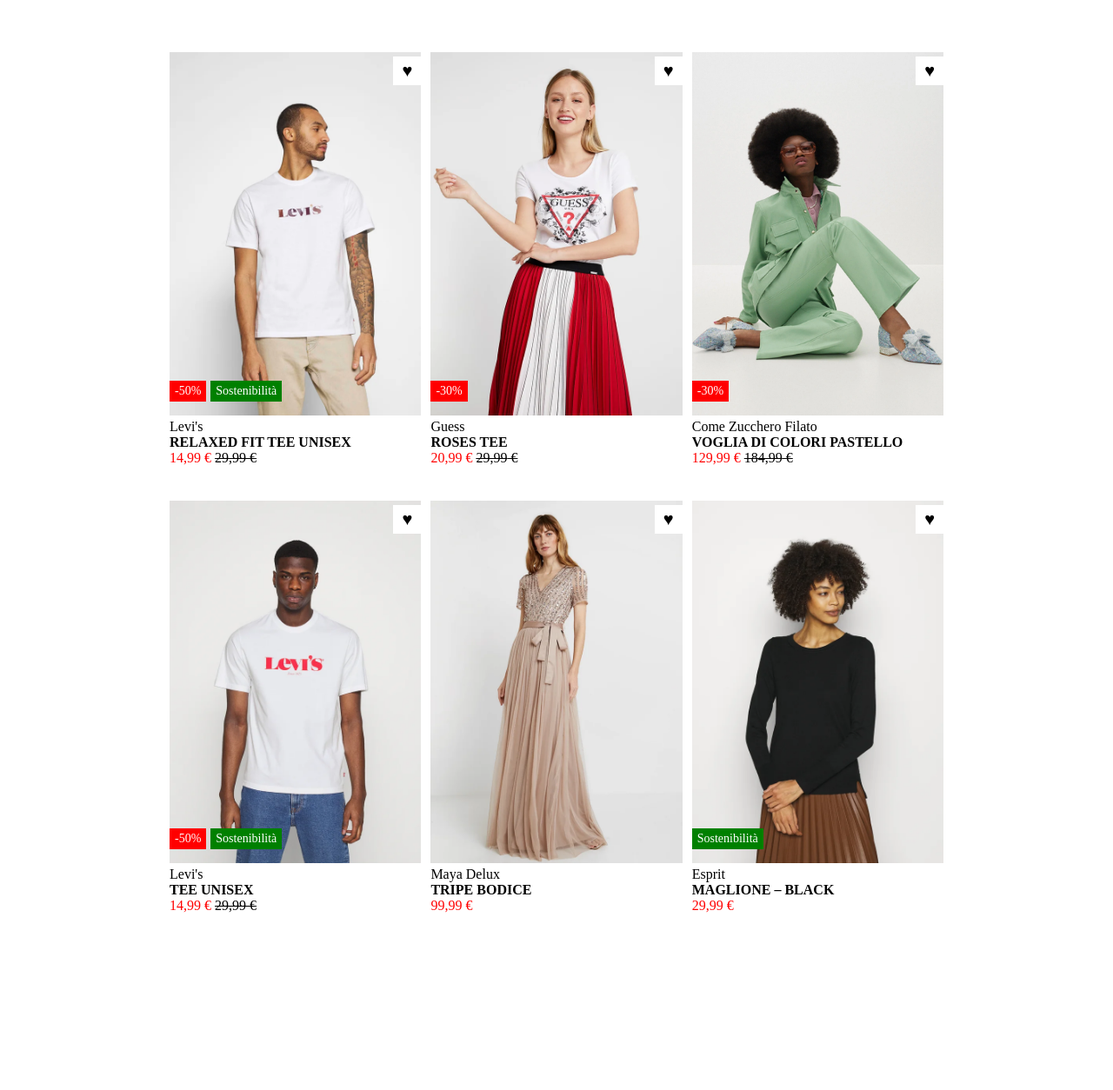
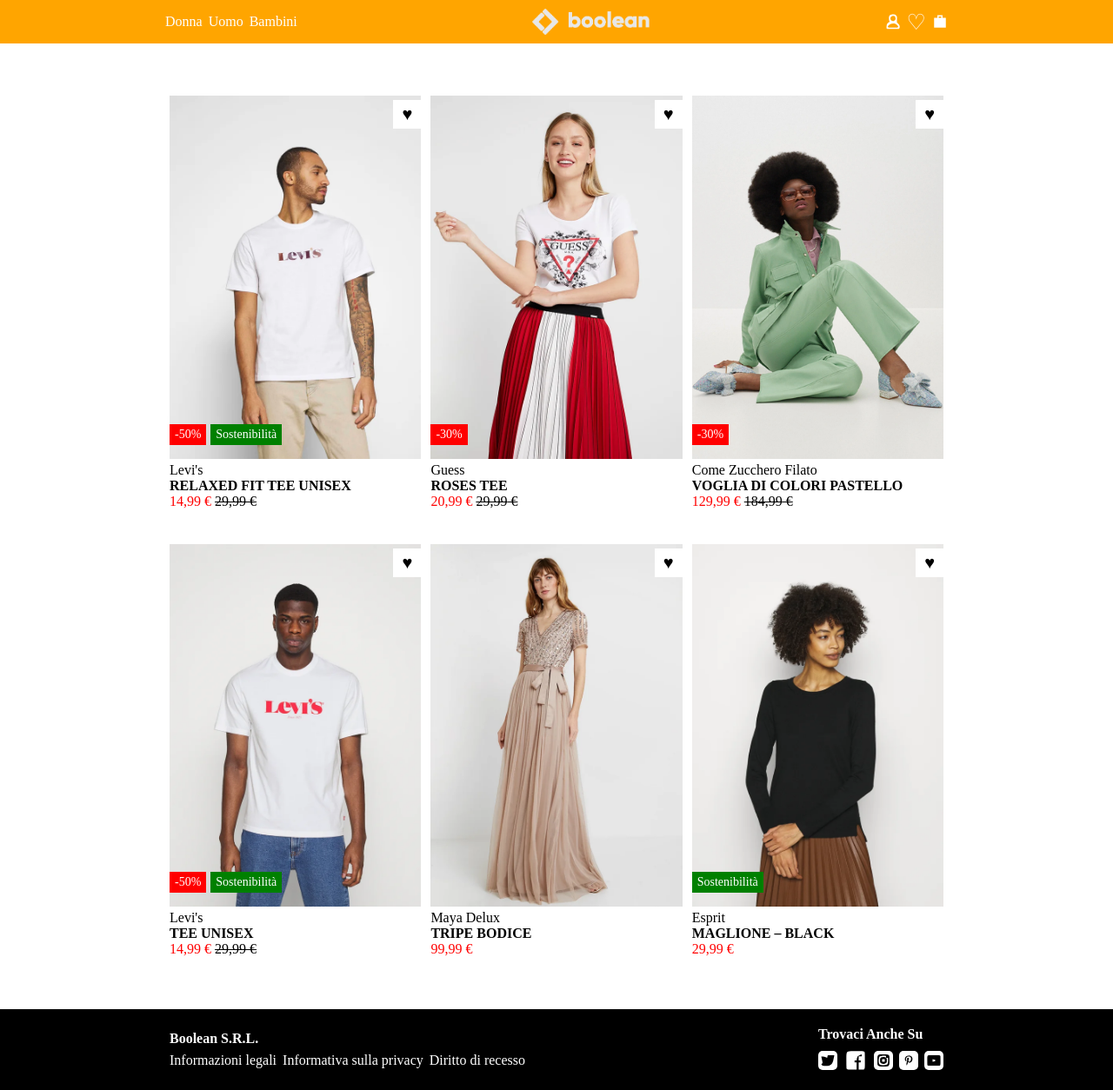
Before and after one commit to VitaFrancesco/html-css-boolando, a plain HTML site: page index.html in a window 1280 px wide. Shown: the whole page at 87% size. Before the commit the page ends 1111 px from the top, so only its background shows below. Drawn offline with Linux system fonts and the light colour scheme.

Commit message:
ADD: footer

```diff
--- a/css/app.css
+++ b/css/app.css
@@ -20,6 +20,33 @@ a{
 }
 
 /* layout rules */
+
+/* header */
+
+.navbar{
+    display: flex;
+    justify-content: space-between;
+    align-items: center;
+    color: white;
+    padding: 10px 0;
+}
+
+.main-menu{
+    display: flex;
+    align-items: center;
+    gap: 7px;
+}
+
+.logo{
+    display: block;
+    height: 30px;
+}
+
+/* main */
+
+.pad-top{
+    padding-top: 50px;
+}
 
 .container{
     max-width: 900px;
@@ -80,7 +107,82 @@ h4{
     opacity: 0;
 }
 
+/* non funziona */
+.heart :hover{
+    color: red;
+}
+
+.shop-menu{
+    display: flex;
+    gap: 7px;
+    align-items: center;
+}
+
+.shop-menu li{
+    font-size: 25px;
+}
+
+.shop-menu  img{
+    height: 18px;
+    display: block;
+}
+
+/* footer */
+
+.container.footer{
+    display: flex;
+    justify-content: space-between;
+    align-items: center;
+    color: white;
+    padding: 20px 5px;
+}
+
+footer h4, .go-to{
+    text-transform: capitalize;
+    margin-bottom: 7px;
+}
+
+.privacy-policy{
+    display: flex;
+    align-items: center;
+    gap: 7px;
+}
+
+.social-menu{
+    display: flex;
+    align-items: center;
+    gap: 7px;
+}
+
+.social-menu img{
+    height: 18px;
+    display: block;
+}
+
+.social-menu li{
+    background-color: white;
+    font-size: 15px;
+    padding: 2px;
+    border-radius: 5px;
+}
+
+#facebook{
+    padding: 0;
+}
+
+#facebook img{
+    height: 28px;
+    width: 100%;
+}
+
 /* position rules */
+
+header{
+    background-color: orange;
+    position: fixed;
+    width: 100%;
+    z-index: 2;
+}
 
 .relative{
     position: relative;
@@ -109,3 +211,9 @@ h4{
     bottom: 20px;
     left: 0;
 }
+
+/* utilities */
+
+.bg-black, #facebook{
+    background-color: black;
+}
--- a/index.html
+++ b/index.html
@@ -8,10 +8,36 @@
 </head>
 <body>
     <header>
-        <nav></nav>
+        <nav class="container navbar">
+            <ul class="main-menu">
+                <li>Donna</li>
+                <li>Uomo</li>
+                <li>Bambini</li>
+            </ul>
+            <a href="./index.html">
+                <img class="logo" src="./img/boolean-logo.png" alt="logo boolean">
+            </a>
+            <ul class="shop-menu">
+                <li>
+                    <a href="./index.html">
+                        <img src="./img/icons-user.svg" alt="">
+                    </a>
+                </li>
+                <li>
+                    <a href="./index.html">
+                        &#9825;
+                    </a>
+                </li>
+                <li>
+                    <a href="./index.html">
+                        <img src="./img/icons-bag.svg" alt="">
+                    </a>
+                </li>
+            </ul>
+        </nav>
     </header>
     <main>
-        <section>
+        <section class="pad-top">
             <div class="container shop">
                 <div class="row">
                     <div class="col">
@@ -111,8 +137,55 @@
             </div>
         </section>
     </main>
-    <footer>
-
+    <footer class="bg-black">
+        <section>
+            <div class="container footer">
+                <div>
+                    <h4>Boolean s.r.l.</h4>
+                    <ul class="privacy-policy">
+                        <li>
+                            <a href="">Informazioni legali</a>
+                        </li>
+                        <li>
+                            <a href="">Informativa sulla privacy</a>
+                        </li>
+                        <li>
+                            <a href="">Diritto di recesso</a>
+                        </li>
+                    </ul>
+                </div>
+                <div>
+                    <p class="go-to"><strong>Trovaci anche su</strong></p>
+                    <ul class="social-menu">
+                        <li>
+                            <a href="">
+                                <img src="./img/icons-twitter.svg" alt="icona twitter">
+                            </a>
+                        </li>
+                        <li id="facebook">
+                            <a href="">
+                                <img src="./img/icons-facebook.svg" alt="icona facebook">
+                            </a>
+                        </li>
+                        <li>
+                            <a href="">
+                                <img src="./img/icons-instagram.svg" alt="icona instagram">
+                            </a>
+                        </li>
+                        <li>
+                            <a href="">
+                                <img src="./img/pinterest-icons.svg" alt="icona pinterest">
+                            </a>
+                        </li>
+                        <li>
+                            <a href="">
+                                <img src="./img/icons-youtube.svg" alt="icona youtube">
+                            </a>
+                        </li>
+                    </ul>
+                </div>
+            </div>
+        </section>
     </footer>
 </body>
 </html>
```
Also changed, not shown: img/icons-bag.svg (added), img/icons-facebook.svg (added), img/icons-instagram.svg (added), img/icons-twitter.svg (added), img/icons-user.svg (added), img/icons-youtube.svg (added), img/pinterest-icons.svg (added).
